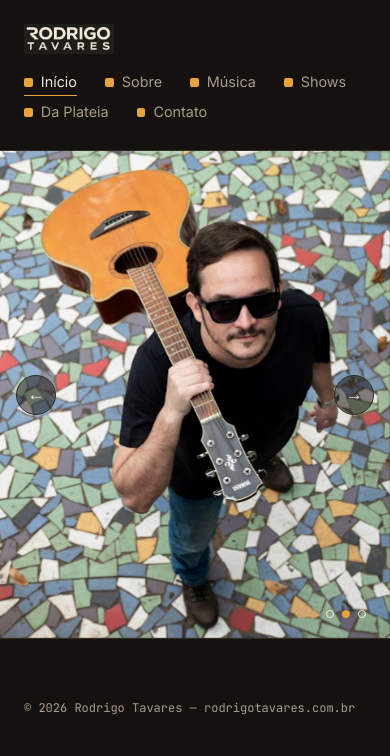
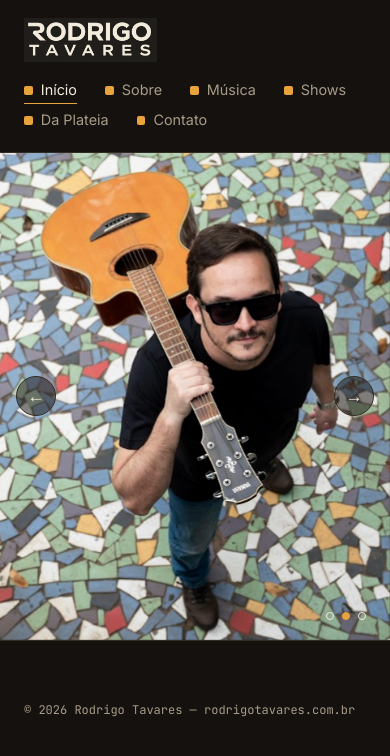
Before and after one commit to rodrigotavares79/rodrigotavares-site, a Next.js app: page / in a window 390 px wide. Shown: the top 756 px of the page. Built offline with nearby package versions, Linux system fonts and the light colour scheme.

Commit message:
Update globals.css

```diff
--- a/app/globals.css
+++ b/app/globals.css
@@ -114,7 +114,7 @@ h1, h2, h3 {
 
 .site-header {
   border-bottom: 1px solid var(--border);
-  padding: 1.5rem 0;
+  padding: 1.1rem 0;
 }
 
 .site-header .container {
@@ -132,14 +132,14 @@ h1, h2, h3 {
 }
 
 .wordmark img {
-  height: 2.25rem;
+  height: 3.5rem;
   width: auto;
   display: block;
 }
 
 @media (max-width: 30rem) {
   .wordmark img {
-    height: 1.85rem;
+    height: 2.75rem;
   }
 }
 
```
